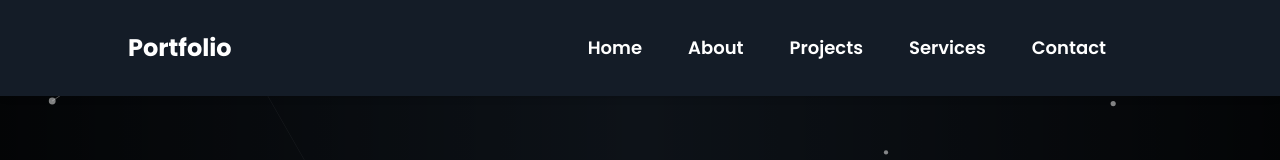
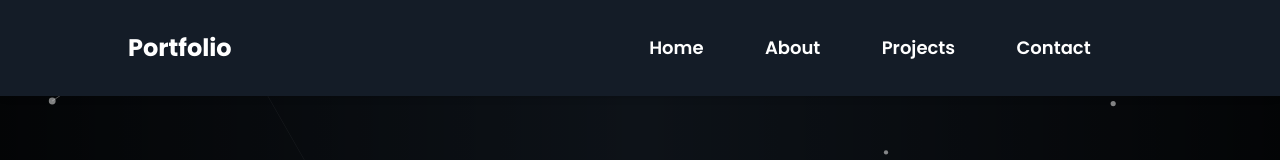
Before and after one commit to ata-shahid/portfolio-website, a Next.js app: page / in a window 1280 px wide. Shown: the top 160 px of the page. Built offline with nearby package versions, Linux system fonts and the light colour scheme.

Commit message:
remove unnecessary elements

```diff
--- a/components/MobileNav/MobileNav.tsx
+++ b/components/MobileNav/MobileNav.tsx
@@ -14,7 +14,6 @@ const MobileNav = ({nav,closeNav}:MobileNavProps) => {
         <div className='nav-link-mobile'>Home</div>
         <div className='nav-link-mobile'>About</div>
         <div className='nav-link-mobile'>Projects</div>
-        <div className='nav-link-mobile'>Services</div>
         <div className='nav-link-mobile'>Contact</div>
       </div>
       <div onClick={closeNav} className='absolute z-[100000000] cursor-pointer top-8 right-8 w-8 h-8 text-yellow-400'>
--- a/components/Navbar/Navbar.tsx
+++ b/components/Navbar/Navbar.tsx
@@ -13,7 +13,6 @@ const Navbar = ({openNav}: NavbarProps) => {
       <div className='nav-link text-white'>Home</div >
       <div className='nav-link text-white'>About</div >
       <div className='nav-link text-white'>Projects</div >
-      <div className='nav-link text-white'>Services</div >
       <div className='nav-link text-white'>Contact</div >
       <div onClick={openNav}>
         <Bars3Icon className='w-8 md:hidden h-8 cursor-pointer text-yellow-300'/>
```
